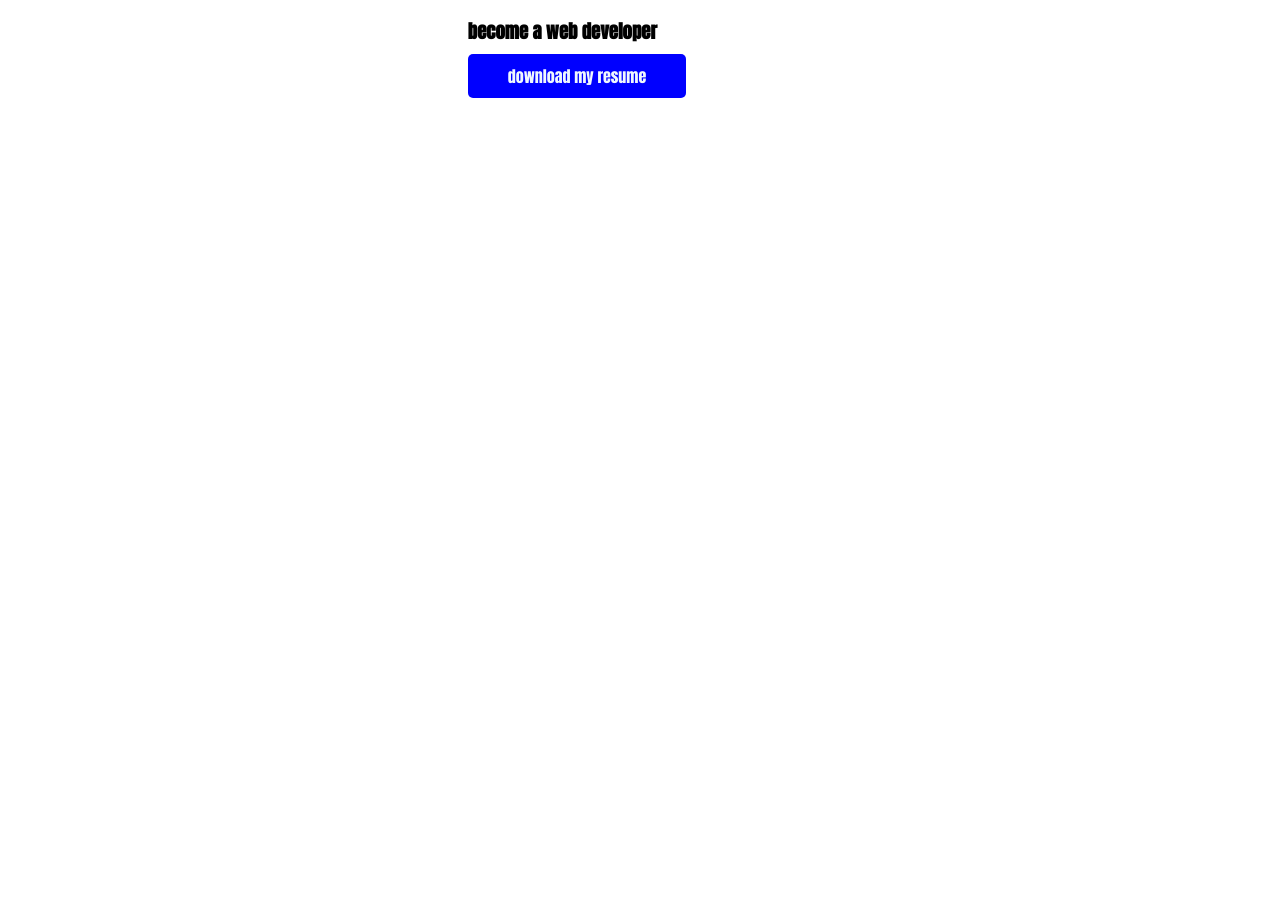
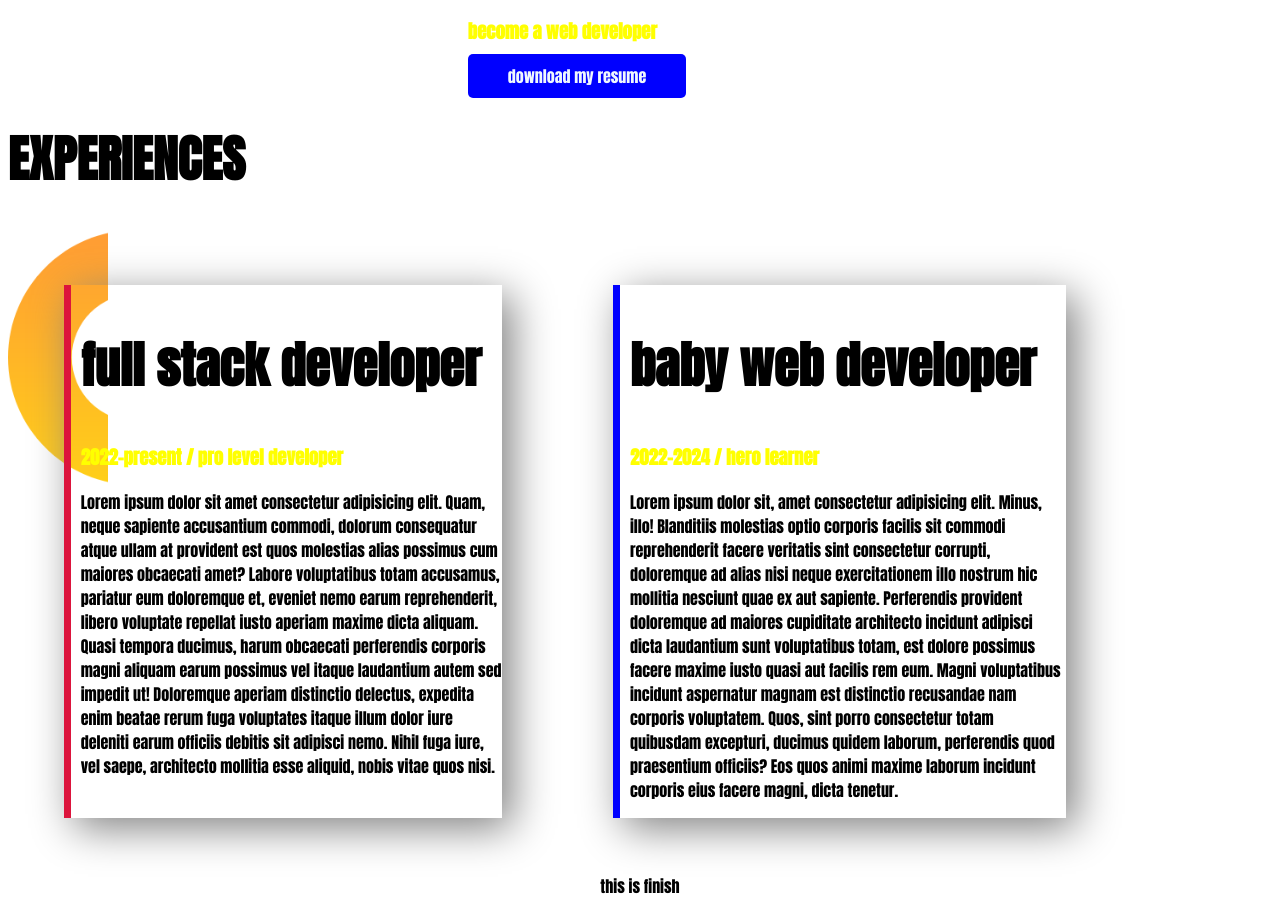
Before and after one commit to zibranhasan/developer-portfolio, a plain HTML site: page index.html in a window 1280 px wide. Shown: the part 883-1789 px from the top of the page. Before the commit the page ends 981 px from the top, so only its background shows below. Drawn offline with Linux system fonts and the light colour scheme.

Commit message:
first project

```diff
--- a/index.html
+++ b/index.html
@@ -12,9 +12,7 @@
 <link rel="stylesheet" href="style.css">
 </head>
 <body>
-    <section class="top-banner">
-
-
+    <section class="top-banner ">
 
 
         <div class="half-width">
@@ -25,27 +23,15 @@
    <a class="link-button" target="blank" href="https://www.google.com/search?gs_ssp=eJzj4tLP1TcoNzC2MDBVYDRgdGDw4sjJzMtOTcnMAwBRaga5&q=linkedin&oq=link&aqs=chrome.1.0i355i512j46i199i465i512j69i57j0i512l5j46i199i465i512j0i512.4456j0j7&sourceid=chrome&ie=UTF-8">hire me</a>
 
 
-
-
-
-
-
     </div>
 
 <div class="half-width"><img src="edited photo for website.png"></div></section>
-
-
-
 
     <section class="half-width">
 
 <div>
 
     <img src="showoff/IMG-20211230-WA0005.jpg">
-
-
-
-
 
 </div>
 
@@ -59,9 +45,39 @@
 
 <a class="link-button" target="blank" href="https://www.google.com/search?gs_ssp=eJzj4tLP1TcoNzC2MDBVYDRgdGDw4sjJzMtOTcnMAwBRaga5&q=linkedin&oq=link&aqs=chrome.1.0i355i512j46i199i465i512j69i57j0i512l5j46i199i465i512j0i512.4456j0j7&sourceid=chrome&ie=UTF-8">download my resume</a>
 
+</div>
+
+    </section>
 
 
-</div>
+
+<h1>EXPERIENCES</h1>
+
+
+
+<section class="div k pashapasi rakhar junno" id="bg" >
+
+    <div class="next" id="for">
+        <h1>full stack developer</h1>
+
+        <h3>2022-present / pro level developer </h3>
+        <p>Lorem ipsum dolor sit amet consectetur adipisicing elit. Quam, neque sapiente accusantium commodi, dolorum consequatur atque ullam at provident est quos molestias alias possimus cum maiores obcaecati amet? Labore voluptatibus totam accusamus, pariatur eum doloremque et, eveniet nemo earum reprehenderit, libero voluptate repellat iusto aperiam maxime dicta aliquam. Quasi tempora ducimus, harum obcaecati perferendis corporis magni aliquam earum possimus vel itaque laudantium autem sed impedit ut! Doloremque aperiam distinctio delectus, expedita enim beatae rerum fuga voluptates itaque illum dolor iure deleniti earum officiis debitis sit adipisci nemo. Nihil fuga iure, vel saepe, architecto mollitia esse aliquid, nobis vitae quos nisi.</p>
+
+
+
+
+        </div>
+        <div class="next" id="last-style">
+
+        <h1>baby web developer</h1>
+        <h3>2022-2024 / hero learner </h3>
+
+        <p>Lorem ipsum dolor sit, amet consectetur adipisicing elit. Minus, illo! Blanditiis molestias optio corporis facilis sit commodi reprehenderit facere veritatis sint consectetur corrupti, doloremque ad alias nisi neque exercitationem illo nostrum hic mollitia nesciunt quae ex aut sapiente. Perferendis provident doloremque ad maiores cupiditate architecto incidunt adipisci dicta laudantium sunt voluptatibus totam, est dolore possimus facere maxime iusto quasi aut facilis rem eum. Magni voluptatibus incidunt aspernatur magnam est distinctio recusandae nam corporis voluptatem. Quos, sint porro consectetur totam quibusdam excepturi, ducimus quidem laborum, perferendis quod praesentium officiis? Eos quos animi maxime laborum incidunt corporis eius facere magni, dicta tenetur.</p>
+
+
+
+
+        </div>
 
 
 
@@ -72,22 +88,11 @@
 
 
 
+</section>
 
+<footer>this is finish
 
-
-    </section>
-
-
-
-
-
-
-
-
-
-
-
-
+</footer>
 
 
 
--- a/style.css
+++ b/style.css
@@ -35,3 +35,45 @@ background-image:url(images/dream-bg.png);
 background-repeat: no-repeat;
 background-position:right;
 }
+
+.div k pashapasi rakhar junno{
+display: flex;
+
+
+
+}
+h3{color: yellow;}
+
+
+
+.next{
+
+    box-shadow: 10px 10px 40px grey;
+margin: 5%;
+padding-left: 10px;
+
+
+}
+
+#bg{
+
+background-image: url(images/dream-bg.png);
+background-repeat: no-repeat;
+background-size: 100px;
+
+}
+#for{
+
+border-left: 7px solid crimson;
+
+}
+#last-style{
+
+border-left: 7px solid blue;
+
+}
+footer{
+
+text-align: center;
+
+}
```
